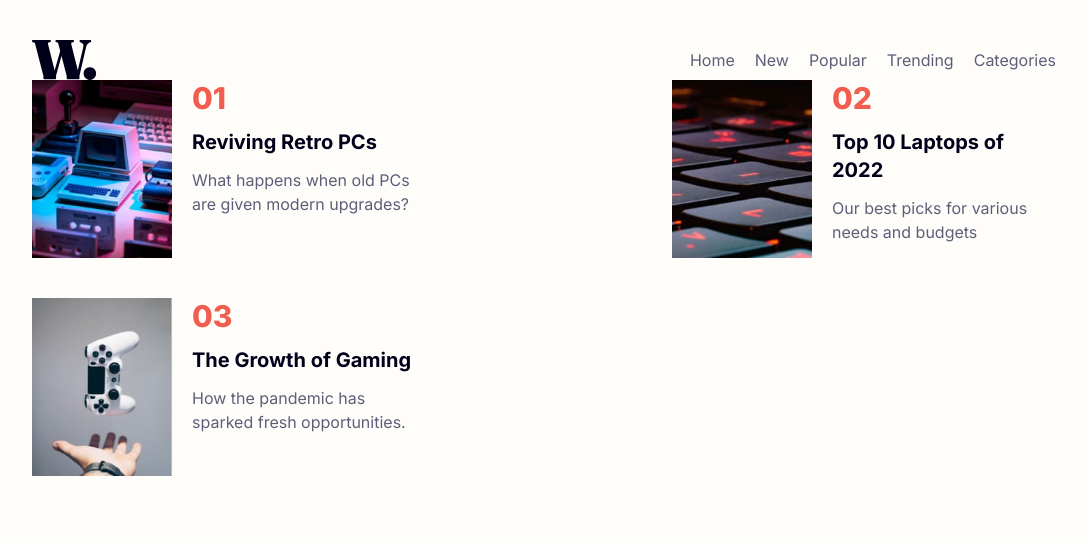
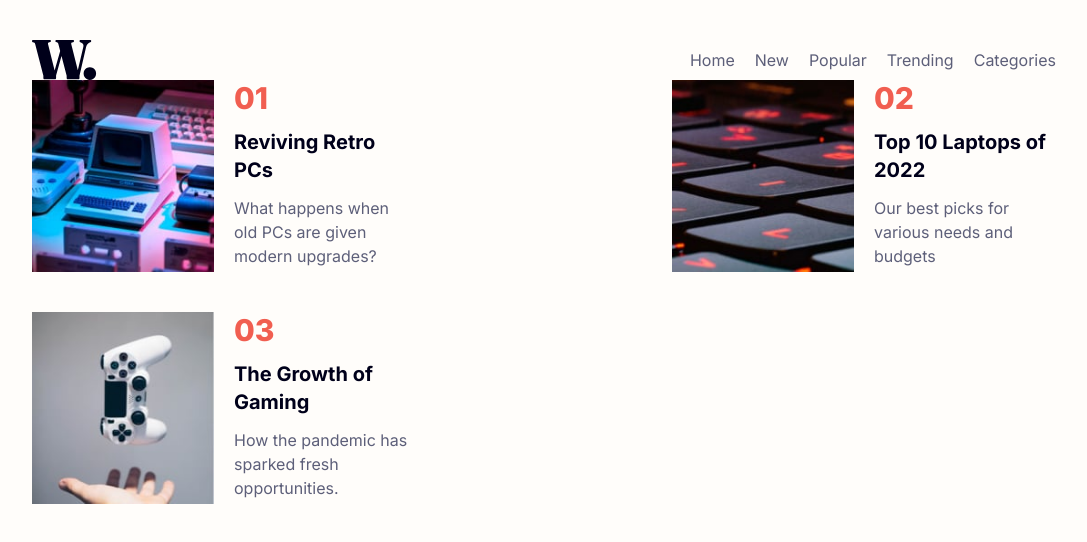
Before and after one commit to Friendlesso/News-Homepage, a React (Vite) app: page / in a window 1280 px wide. Shown: the top 542 px of the page, without its empty margins (96-1183 px from the left). Built offline with nearby package versions, Linux system fonts and the light colour scheme.

Commit message:
Fixing the immage styling

```diff
--- a/src/components/NewsCard/NewsCard.tsx
+++ b/src/components/NewsCard/NewsCard.tsx
@@ -14,14 +14,14 @@ export default function NewsCard() {
             className="flex gap-5 w-sm"
             key={correctIndex}
           >
-            <div>
+            <div className="w-1/2">
               <img
                 src={data.img.src}
                 alt={data.img.alt}
-                className="h-full min-w-25 max-h-33 max-w-25 sm:min-h-25 sm:min-w-35 sm:max-h-45 sm:max-w-35"
+                className="w-full h-48  object-cover"
               />
             </div>
-            <div className="flex flex-col sm:gap-3 gap-1.5">
+            <div className="flex flex-col sm:gap-3 gap-1.5 w-1/2">
               <p className="text-(--soft-red) font-extrabold text-3xl">{correctIndex}</p>
               <h3 className="text-(--dark-blue) hover:text-(--soft-red) font-bold sm:text-xl text-lg transition-colors duration-150">
                 <a href={data.href}>
```
